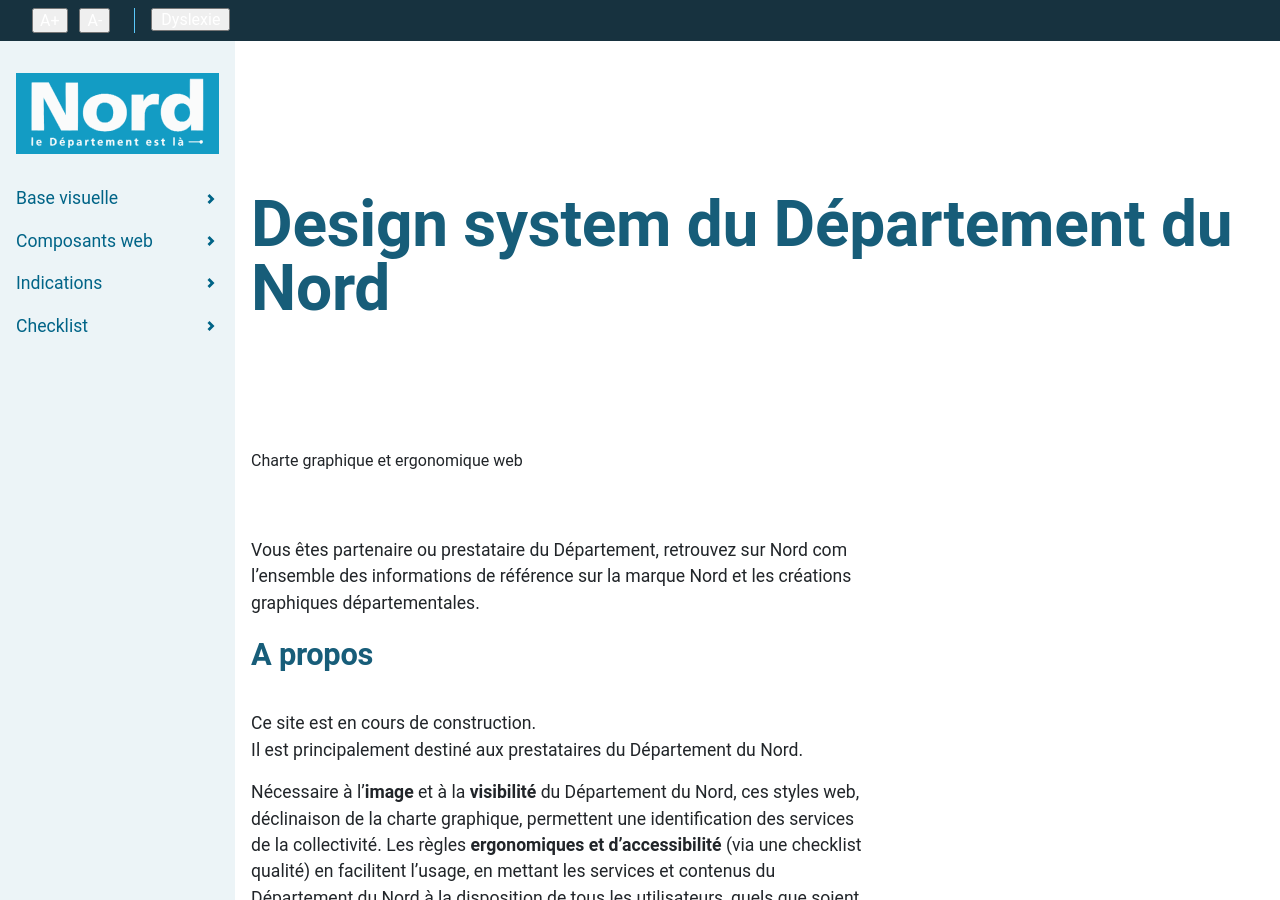
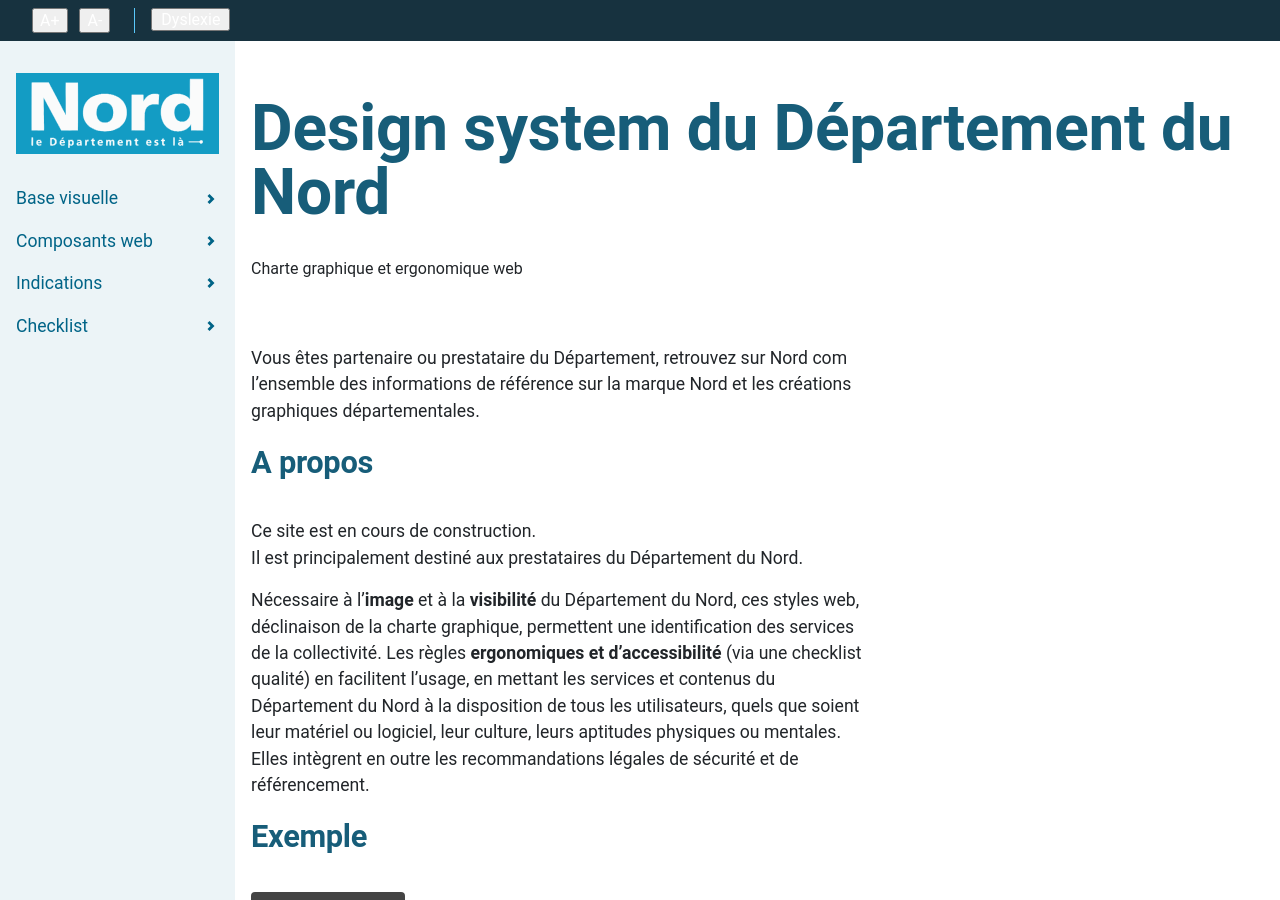
Before and after one commit to LJ59/d59-system, a Jekyll site: the page built from index.md, in a window 1280 px wide and 900 px high. Built offline with Jekyll 4.4.1, drawn with Linux system fonts in a browser that asks for light colours.

Commit message:
Update _headings.scss

```diff
--- a/_sass/base/_headings.scss
+++ b/_sass/base/_headings.scss
@@ -9,7 +9,7 @@ h1 {
 	line-height: 1;
 	letter-spacing: -0.02rem;
 	word-wrap: break-word;
-	margin: 2em 0;
+	margin: 2rem 0;
 	color: #175d79;
 
 	@media all and (min-width: $bp-med) {
```
